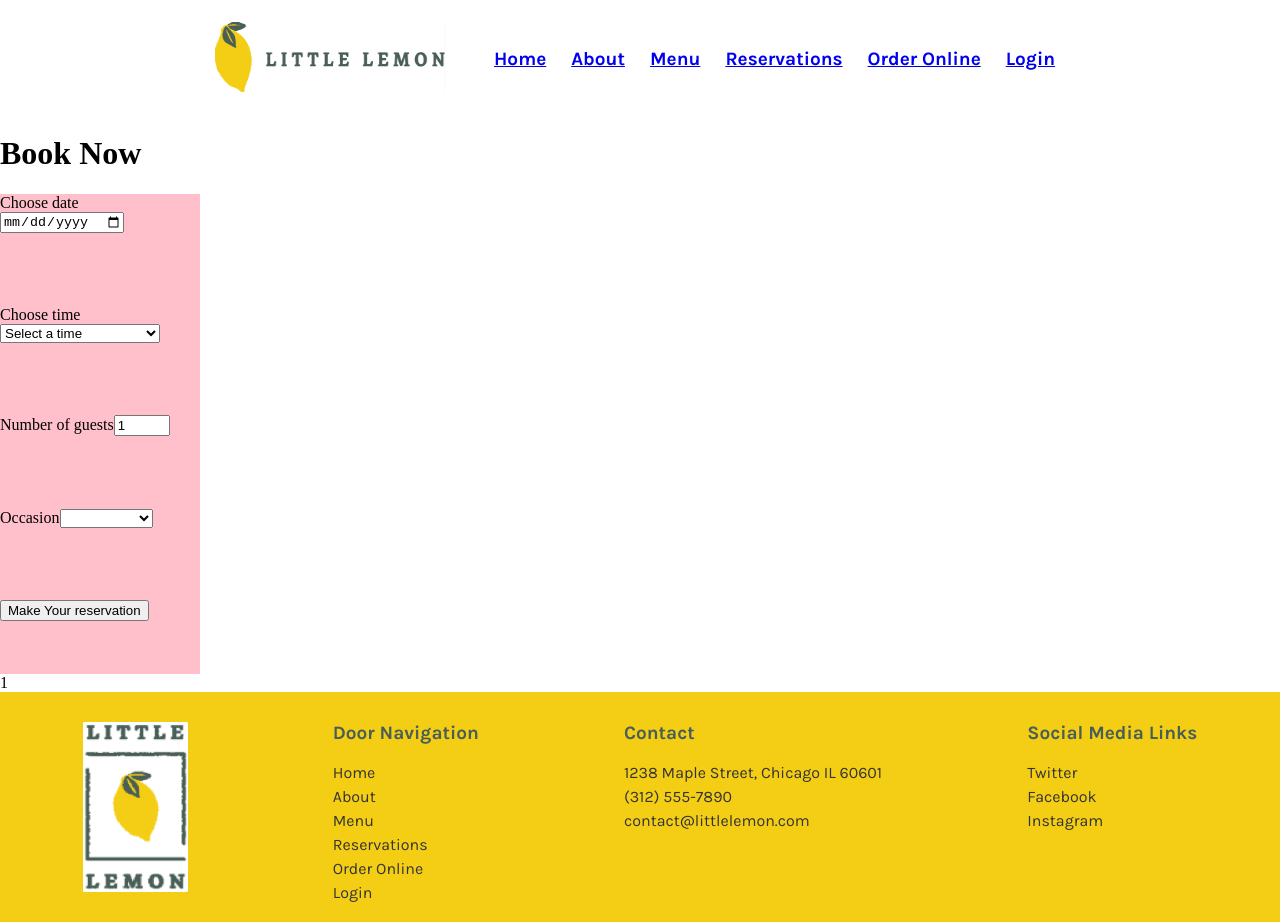
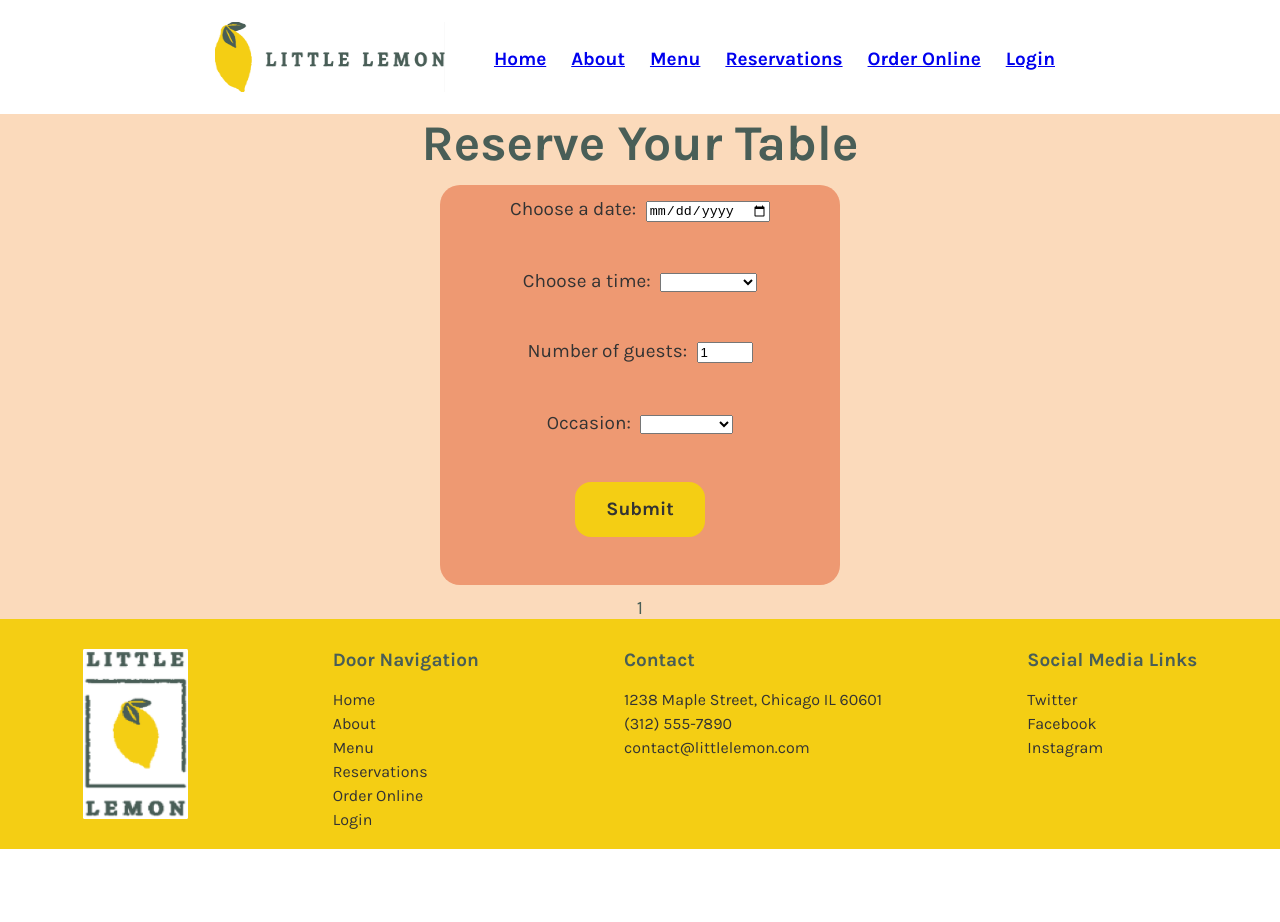
Before and after one commit to rozorb/metaproject, a React (Create React App) app: page /booking-page in a window 1280 px wide. After the commit the page ends 849 px from the top, so only its background shows below. Built offline with nearby package versions, Linux system fonts and the light colour scheme.

Commit message:
styled reservations page

```diff
--- a/src/components/BookingForm.js
+++ b/src/components/BookingForm.js
@@ -24,21 +24,14 @@ export default function BookingForm({times, formData, handleChange}) {
   }
   console.log('These are the times: ', times.value)
     return(
-    <>
-      <h1>Book Now</h1>
+    <div className="booking-div karla-regular">
+      <h1 className="page-title">Reserve Your Table</h1>
       <form
-        className="bookingForm"
+        className="booking-form"
         onSubmit={handleSubmit}
-        style={{
-          display: 'grid',
-          maxWidth: '200px',
-          minHeight: '60vh',
-          gap: '20px',
-          background: 'pink'
-        }}
       >
-        <div>
-          <label htmlFor="res-date">Choose date</label>
+        <div id="form-text-spacing">
+          <label htmlFor="res-date" className="form-text">Choose a date: </label>
           <input
               type="date"
               id="res-date"
@@ -48,26 +41,26 @@ export default function BookingForm({times, formData, handleChange}) {
               required
           />
         </div>
-        <div>
-          <label htmlFor="res-time" >Choose time</label>
+        <div >
+          <label htmlFor="res-time" className="form-text">Choose a time: </label>
           <select
               id="res-time"
               name="formTime"
               onChange={handleChange}
               required
           >
-            <option value="">Select a time</option>
+            <option value=""></option>
             {times.value ? (
               times.value.map((time) => (
                   <option key={time}>{time}</option>
               ))
               ) : (
-                <option>Times are not available</option>
+                <option>date needed</option>
             )}
           </select>
         </div>
-        <div>
-          <label htmlFor="guests">Number of guests</label>
+        <div >
+          <label htmlFor="guests" className="form-text">Number of guests: </label>
           <input
               type="number"
               placeholder="1"
@@ -78,8 +71,8 @@ export default function BookingForm({times, formData, handleChange}) {
               onChange={handleChange}
           />
         </div>
-        <div>
-          <label htmlFor="occasion">Occasion</label>
+        <div >
+          <label htmlFor="occasion" className="form-text">Occasion: </label>
           <select
               id="occasion"
               name="occasion"
@@ -91,14 +84,14 @@ export default function BookingForm({times, formData, handleChange}) {
             <option>Anniversary</option>
           </select>
         </div>
-        <div>
-          <input className="bookingButton" type="submit" value="Make Your reservation" />
+        <div >
+          <input className="bookingButton" type="submit" value="Submit" id="form-button"/>
         </div>
       </form>
       {formData.formDate}
       {formData.formTime}
       {formData.guestsNumber}
       {formData.occasion}
-    </>
+    </div>
   )
 }
--- a/src/index.css
+++ b/src/index.css
@@ -29,7 +29,12 @@ code {
   font-weight: 400;
   font-size: 19px;
 }
-
+.page-title {
+  font-family: 'Karla';
+  font-weight: bold;
+  font-size: 50px;
+  margin: 0;
+}
 /* - - - - - - - - - - Header - - - - - - - - - */
 
 header {
@@ -355,6 +360,41 @@ footer img {
   list-style: none;
   margin: 5px 0;
   font-size: 16px;
+}
+
+/* ############################ Booking page ##########################   */
+.booking-content {
+  background: #FBDABB;
+  margin-left: auto;
+  text-align: center;
+  color: #495E57;
+}
+.booking-form {
+  display: grid;
+  background: #EE9972;
+  color: #333333;
+  margin: 12px auto;
+  border-radius: 5%;
+  max-width: 400px;
+  min-height: 50vh;
+}
+.form-text {
+  padding-right: 5px;
+}
+
+#form-text-spacing {
+  margin-top: 13px;
+}
+#form-button {
+  width: 130px;
+  height: 55px;
+  border-radius: 16px;
+  border-style: none;
+  background: #F4CE14;
+  color: #333333;
+  font-family: 'Karla', sans-serif;
+  font-weight: bold;
+  font-size: 19px;
 }
 
 /* ----------------------------------- Media Responsiveness --------------------------- */
--- a/src/mockAPI.js
+++ b/src/mockAPI.js
@@ -1,103 +1,58 @@
 const availableTimesByDate = {
-    '2023-09-24': ['10:00', '11:00', '19:20'],
-    '2023-09-25': ['10:00', '11:00', '12:00', '13:00'],
-    '2023-09-26': ['14:00', '15:00'],
-    '2023-09-27': ['10:00', '11:00'],
-    '2023-09-28': ['10:00', '11:00', '12:00'],
-    '2023-09-29': ['11:00', '13:00', '14:00'],
-    '2023-09-30': ['10:00', '11:00', '13:00', '15:00'],
-    '2023-10-01': ['10:00', '11:00', '12:00'],
-    '2023-10-02': ['14:00', '15:00', '16:00'],
-    '2023-10-03': ['10:00', '11:00', '12:00'],
-    '2023-10-04': ['14:00', '15:00', '16:00'],
-    '2023-10-05': ['10:00', '11:00', '12:00'],
-    '2023-10-06': ['14:00', '15:00', '16:00'],
-    '2023-10-07': ['10:00', '11:00', '12:00'],
-    '2023-10-08': ['14:00', '15:00', '16:00'],
-    '2023-10-09': ['10:00', '11:00', '12:00'],
-    '2023-10-10': ['14:00', '15:00', '16:00'],
-    '2023-10-11': ['10:00', '11:00', '12:00'],
-    '2023-10-12': ['14:00', '15:00', '16:00'],
-    '2023-10-13': ['10:00', '11:00', '12:00'],
-    '2023-10-14': ['14:00', '15:00', '16:00'],
-    '2023-10-15': ['10:00', '11:00', '12:00'],
-    '2023-10-16': ['14:00', '15:00', '16:00'],
-    '2023-10-17': ['10:00', '11:00', '12:00'],
-    '2023-10-18': ['14:00', '15:00', '16:00'],
-    '2023-10-19': ['10:00', '11:00', '12:00'],
-    '2023-10-20': ['14:00', '15:00', '16:00'],
-    '2023-10-21': ['10:00', '11:00', '12:00'],
-    '2023-10-22': ['14:00', '15:00', '16:00'],
-    '2023-10-23': ['10:00', '11:00', '12:00'],
-    '2023-10-24': ['14:00', '15:00', '16:00'],
-    '2023-10-25': ['10:00', '11:00', '12:00'],
-    '2023-10-26': ['14:00', '15:00', '16:00'],
-    '2023-10-27': ['10:00', '11:00', '12:00'],
-    '2023-10-28': ['14:00', '15:00', '16:00'],
-    '2023-10-29': ['10:00', '11:00', '12:00'],
-    '2023-10-30': ['14:00', '15:00', '16:00'],
-    '2023-10-31': ['14:00', '15:00', '16:00'],
-    '2023-11-01': ['10:00', '11:00', '12:00'],
-    '2023-11-02': ['14:00', '15:00', '16:00'],
-    '2023-11-03': ['10:00', '11:00', '12:00'],
-    '2023-11-04': ['14:00', '15:00', '16:00'],
-    '2023-11-05': ['10:00', '11:00', '12:00'],
-    '2023-11-06': ['14:00', '15:00', '16:00'],
-    '2023-11-07': ['10:00', '11:00', '12:00'],
-    '2023-11-08': ['14:00', '15:00', '16:00'],
-    '2023-11-09': ['10:00', '11:00', '12:00'],
-    '2023-11-10': ['14:00', '15:00', '16:00'],
-    '2023-11-11': ['10:00', '11:00', '12:00'],
-    '2023-11-12': ['14:00', '15:00', '16:00'],
-    '2023-11-13': ['10:00', '11:00', '12:00'],
-    '2023-11-14': ['14:00', '15:00', '16:00'],
-    '2023-11-15': ['10:00', '11:00', '12:00'],
-    '2023-11-16': ['14:00', '15:00', '16:00'],
-    '2023-11-17': ['10:00', '11:00', '12:00'],
-    '2023-11-18': ['14:00', '15:00', '16:00'],
-    '2023-11-19': ['10:00', '11:00', '12:00'],
-    '2023-11-20': ['14:00', '15:00', '16:00'],
-    '2023-11-21': ['10:00', '11:00', '12:00'],
-    '2023-11-22': ['14:00', '15:00', '16:00'],
-    '2023-11-23': ['10:00', '11:00', '12:00'],
-    '2023-11-24': ['14:00', '15:00', '16:00'],
-    '2023-11-25': ['10:00', '11:00', '12:00'],
-    '2023-11-26': ['14:00', '15:00', '16:00'],
-    '2023-11-27': ['10:00', '11:00', '12:00'],
-    '2023-11-28': ['14:00', '15:00', '16:00'],
-    '2023-11-29': ['10:00', '11:00', '12:00'],
-    '2023-11-30': ['14:00', '15:00', '16:00'],
-    '2023-12-01': ['10:00', '11:00', '12:00'],
-    '2023-12-02': ['14:00', '15:00', '16:00'],
-    '2023-12-03': ['10:00', '11:00', '12:00'],
-    '2023-12-04': ['14:00', '15:00', '16:00'],
-    '2023-12-05': ['10:00', '11:00', '12:00'],
-    '2023-12-06': ['14:00', '15:00', '16:00'],
-    '2023-12-07': ['10:00', '11:00', '12:00'],
-    '2023-12-08': ['14:00', '15:00', '16:00'],
-    '2023-12-09': ['10:00', '11:00', '12:00'],
-    '2023-12-10': ['14:00', '15:00', '16:00'],
-    '2023-12-11': ['10:00', '11:00', '12:00'],
-    '2023-12-12': ['14:00', '15:00', '16:00'],
-    '2023-12-13': ['10:00', '11:00', '12:00'],
-    '2023-12-14': ['14:00', '15:00', '16:00'],
-    '2023-12-15': ['10:00', '11:00', '12:00'],
-    '2023-12-16': ['14:00', '15:00', '16:00'],
-    '2023-12-17': ['10:00', '11:00', '12:00'],
-    '2023-12-18': ['14:00', '15:00', '16:00'],
-    '2023-12-19': ['10:00', '11:00', '12:00'],
-    '2023-12-20': ['14:00', '15:00', '16:00'],
-    '2023-12-21': ['10:00', '11:00', '12:00'],
-    '2023-12-22': ['14:00', '15:00', '16:00'],
-    '2023-12-23': ['10:00', '11:00', '12:00'],
-    '2023-12-24': ['14:00', '15:00', '16:00'],
-    '2023-12-25': ['10:00', '11:00', '12:00'],
-    '2023-12-26': ['14:00', '15:00', '16:00'],
-    '2023-12-27': ['10:00', '11:00', '12:00'],
-    '2023-12-28': ['14:00', '15:00', '16:00'],
-    '2023-12-29': ['10:00', '11:00', '12:00'],
-    '2023-12-30': ['14:00', '15:00', '16:00'],
-    '2023-12-31': ['14:00', '15:00', '16:00']
+    '2023-09-24': ['10:00', '11:00', '19:20'],'2023-09-25': ['10:00', '11:00', '12:00', '13:00'],
+    '2023-09-26': ['14:00', '15:00'],'2023-09-27': ['10:00', '11:00'],'2023-09-28': ['10:00', '11:00', '12:00'],
+    '2023-09-29': ['11:00', '13:00', '14:00'],'2023-09-30': ['10:00', '11:00', '13:00', '15:00'],'2023-10-01': ['10:00', '11:00', '12:00'],
+    '2023-10-02': ['14:00', '15:00', '16:00'],'2023-10-03': ['10:00', '11:00', '12:00'],'2023-10-04': ['14:00', '15:00', '16:00'],
+    '2023-10-05': ['10:00', '11:00', '12:00'],'2023-10-06': ['14:00', '15:00', '16:00'],'2023-10-07': ['10:00', '11:00', '12:00'],
+    '2023-10-08': ['14:00', '15:00', '16:00'],'2023-10-09': ['10:00', '11:00', '12:00'],'2023-10-10': ['14:00', '15:00', '16:00'],
+    '2023-10-11': ['10:00', '11:00', '12:00'],'2023-10-12': ['14:00', '15:00', '16:00'],'2023-10-13': ['10:00', '11:00', '12:00'],
+    '2023-10-14': ['14:00', '15:00', '16:00'],'2023-10-15': ['10:00', '11:00', '12:00'],'2023-10-16': ['14:00', '15:00', '16:00'],
+    '2023-10-17': ['10:00', '11:00', '12:00'],'2023-10-18': ['14:00', '15:00', '16:00'],'2023-10-19': ['10:00', '11:00', '12:00'],
+    '2023-10-20': ['14:00', '15:00', '16:00'],'2023-10-21': ['10:00', '11:00', '12:00'],'2023-10-22': ['14:00', '15:00', '16:00'],
+    '2023-10-23': ['10:00', '11:00', '12:00'],'2023-10-24': ['14:00', '15:00', '16:00'],'2023-10-25': ['10:00', '11:00', '12:00'],
+    '2023-10-26': ['14:00', '15:00', '16:00'],'2023-10-27': ['10:00', '11:00', '12:00'],'2023-10-28': ['14:00', '15:00', '16:00'],
+    '2023-10-29': ['11:00', '12:00', '13:00', '14:00'],'2023-10-30': ['14:00', '15:00', '16:00'],'2023-10-31': ['14:00', '15:00', '16:00'],
+    '2023-11-01': ['10:00', '11:00', '13:00', '14:00'],'2023-11-02': ['14:00', '15:00', '16:00'],'2023-11-03': ['10:00', '11:00', '13:00'],
+    '2023-11-04': ['14:00', '15:00'],'2023-11-05': ['10:00', '12:00', '13:00'],'2023-11-06': ['14:00', '15:00', '16:00'],
+    '2023-11-07': ['10:00', '11:00', '14:00'],'2023-11-08': ['14:00', '15:00', '16:00'],'2023-11-09': ['10:00', '11:00', '12:00'],
+    '2023-11-10': ['14:00', '15:00', '16:00'],'2023-11-11': ['11:00', '12:00', '14:00'],'2023-11-12': ['14:00', '15:00'],
+    '2023-11-13': ['11:00', '12:00', '13:00'],'2023-11-14': ['13:00', '15:00', '16:00'],'2023-11-15': ['10:00', '11:00', '12:00', '14:00'],
+    '2023-11-16': ['14:00', '15:00', '16:00'],'2023-11-17': ['10:00', '11:00', '12:00'],'2023-11-18': ['14:00', '15:00', '16:00'],
+    '2023-11-19': ['10:00', '11:00', '12:00'],'2023-11-20': ['14:00', '15:00', '16:00'],'2023-11-21': ['11:00', '12:00', '12:00'],
+    '2023-11-22': ['14:00', '15:00', '16:00'],'2023-11-23': ['10:00', '11:00', '12:00'],'2023-11-24': ['14:00', '15:00', '16:00'],
+    '2023-11-25': ['10:00', '11:00', '13:00'],'2023-11-26': ['13:00', '15:00'],'2023-11-27': ['10:00', '12:00', '13:00'],
+    '2023-11-28': ['14:00', '15:00'],'2023-11-29': ['10:00', '11:00', '14:00'],'2023-11-30': ['14:00', '15:00', '16:00'],
+    '2023-12-01': ['11:00', '12:00', '13:00'],'2023-12-02': ['14:00', '15:00', '16:00'],'2023-12-03': ['10:00', '11:00', '12:00'],
+    '2023-12-04': ['14:00', '15:00', '16:00'],'2023-12-05': ['10:00', '11:00', '12:00', '14:00'],'2023-12-06': ['14:00', '15:00'],
+    '2023-12-07': ['10:00', '11:00', '12:00', '14:00'],'2023-12-08': ['14:00', '15:00', '16:00'],'2023-12-09': ['10:00', '11:00', '12:00'],
+    '2023-12-10': ['14:00', '15:00', '16:00'],'2023-12-11': ['11:00', '12:00', '13:00'],'2023-12-12': ['13:00', '15:00', '16:00'],
+    '2023-12-13': ['10:00', '12:00', '14:00'],'2023-12-14': ['14:00', '15:00', '16:00'],'2023-12-15': ['10:00', '11:00', '12:00'],
+    '2023-12-16': ['13:00', '15:00', '16:00'],'2023-12-17': ['10:00', '11:00', '13:00', '14:00'],'2023-12-18': ['14:00', '15:00', '16:00'],
+    '2023-12-19': ['11:00', '11:00', '12:00'],'2023-12-20': ['13:00', '15:00', '16:00'],'2023-12-21': ['11:00', '12:00', '12:00', '14:00'],
+    '2023-12-22': ['14:00', '15:00', '16:00'],'2023-12-23': ['10:00', '11:00', '12:00'],'2023-12-24': ['14:00', '15:00', '16:00'],
+    '2023-12-25': ['10:00', '12:00', '12:00'],'2023-12-26': ['14:00', '15:00'],'2023-12-27': ['10:00', '12:00', '14:00'],
+    '2023-12-28': ['14:00', '15:00', '16:00'],'2023-12-29': ['10:00', '11:00', '12:00'],'2023-12-30': ['14:00', '15:00', '16:00'],
+    '2023-12-31': ['13:00', '14:00'],'2024-01-01': ['11:00', '12:00', '13:00'],'2024-01-02': ['14:00', '15:00', '16:00'],'2024-01-03': ['10:00', '11:00', '12:00'],
+    '2024-01-04': ['14:00', '15:00', '16:00'],'2024-01-05': ['10:00', '11:00', '12:00', '14:00'],'2024-01-06': ['14:00', '15:00'],
+    '2024-01-07': ['10:00', '11:00', '12:00', '14:00'],'2024-01-08': ['14:00', '15:00', '16:00'],'2024-01-09': ['10:00', '11:00', '12:00'],
+    '2024-01-10': ['14:00', '15:00', '16:00'],'2024-01-11': ['11:00', '12:00', '13:00'],'2024-01-12': ['13:00', '15:00', '16:00'],
+    '2024-01-13': ['10:00', '12:00', '14:00'],'2024-01-14': ['14:00', '15:00', '16:00'],'2024-01-15': ['10:00', '11:00', '12:00'],
+    '2024-01-16': ['13:00', '15:00', '16:00'],'2024-01-17': ['10:00', '11:00', '13:00', '14:00'],'2024-01-18': ['14:00', '15:00', '16:00'],
+    '2024-01-19': ['11:00', '11:00', '12:00'],'2024-01-20': ['13:00', '15:00', '16:00'],'2024-01-21': ['11:00', '12:00', '12:00', '14:00'],
+    '2024-01-22': ['14:00', '15:00', '16:00'],'2024-01-23': ['10:00', '11:00', '12:00'],'2024-01-24': ['14:00', '15:00', '16:00'],
+    '2024-01-25': ['10:00', '12:00', '12:00'],'2024-01-26': ['14:00', '15:00'],'2024-01-27': ['10:00', '12:00', '14:00'],
+    '2024-01-28': ['14:00', '15:00', '16:00'],'2024-01-29': ['10:00', '11:00', '12:00'],'2024-01-30': ['14:00', '15:00', '16:00'],
+    '2024-01-31': ['13:00', '14:00'],'2024-02-01': ['11:00', '12:00', '13:00'],'2024-02-02': ['14:00', '15:00', '16:00'],'2024-02-03': ['10:00', '11:00', '12:00'],
+    '2024-02-04': ['14:00', '15:00', '16:00'],'2024-02-05': ['10:00', '11:00', '12:00', '14:00'],'2024-02-06': ['14:00', '15:00'],
+    '2024-02-07': ['10:00', '11:00', '12:00', '14:00'],'2024-02-08': ['14:00', '15:00', '16:00'],'2024-02-09': ['10:00', '11:00', '12:00'],
+    '2024-02-10': ['14:00', '15:00', '16:00'],'2024-02-11': ['11:00', '12:00', '13:00'],'2024-02-12': ['13:00', '15:00', '16:00'],
+    '2024-02-13': ['10:00', '12:00', '14:00'],'2024-02-14': ['14:00', '15:00', '16:00'],'2024-02-15': ['10:00', '11:00', '12:00'],
+    '2024-02-16': ['13:00', '15:00', '16:00'],'2024-02-17': ['10:00', '11:00', '13:00', '14:00'],'2024-02-18': ['14:00', '15:00', '16:00'],
+    '2024-02-19': ['11:00', '11:00', '12:00'],'2024-02-20': ['13:00', '15:00', '16:00'],'2024-02-21': ['11:00', '12:00', '12:00', '14:00'],
+    '2024-02-22': ['14:00', '15:00', '16:00'],'2024-02-23': ['10:00', '11:00', '12:00'],'2024-02-24': ['14:00', '15:00', '16:00'],
+    '2024-02-25': ['10:00', '12:00', '12:00'],'2024-02-26': ['14:00', '15:00'],'2024-02-27': ['10:00', '12:00', '14:00'],
+    '2024-02-28': ['14:00', '15:00', '16:00'],'2024-02-29': ['10:00', '11:00', '12:00'],'2024-02-30': ['14:00', '15:00', '16:00'],
+    '2024-02-31': ['13:00', '14:00']
   };
 
 
--- a/src/pages/BookingPage.js
+++ b/src/pages/BookingPage.js
@@ -4,12 +4,14 @@ import React from 'react'
 export default function BookingPage({times, formData, handleChange}) {
   console.log(`This is the booking page props: ${JSON.stringify(formData)}`)
     return(
-        <>
-          <BookingForm
-            times={times}
-            handleChange={handleChange}
-            formData={formData}
-          />
-        </>
+      <div className="page-container">
+        <div className="booking-content">
+        <BookingForm
+          times={times}
+          handleChange={handleChange}
+          formData={formData}
+        />
+        </div>
+      </div>
     )
 }
```
